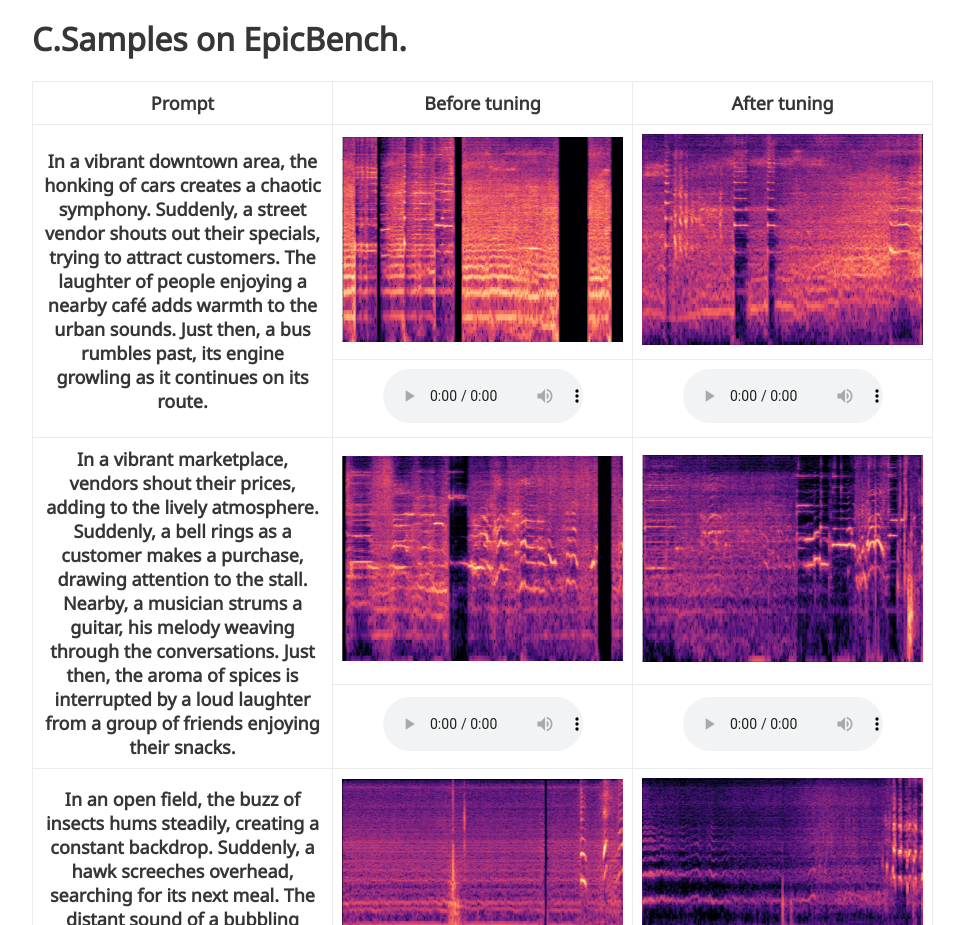
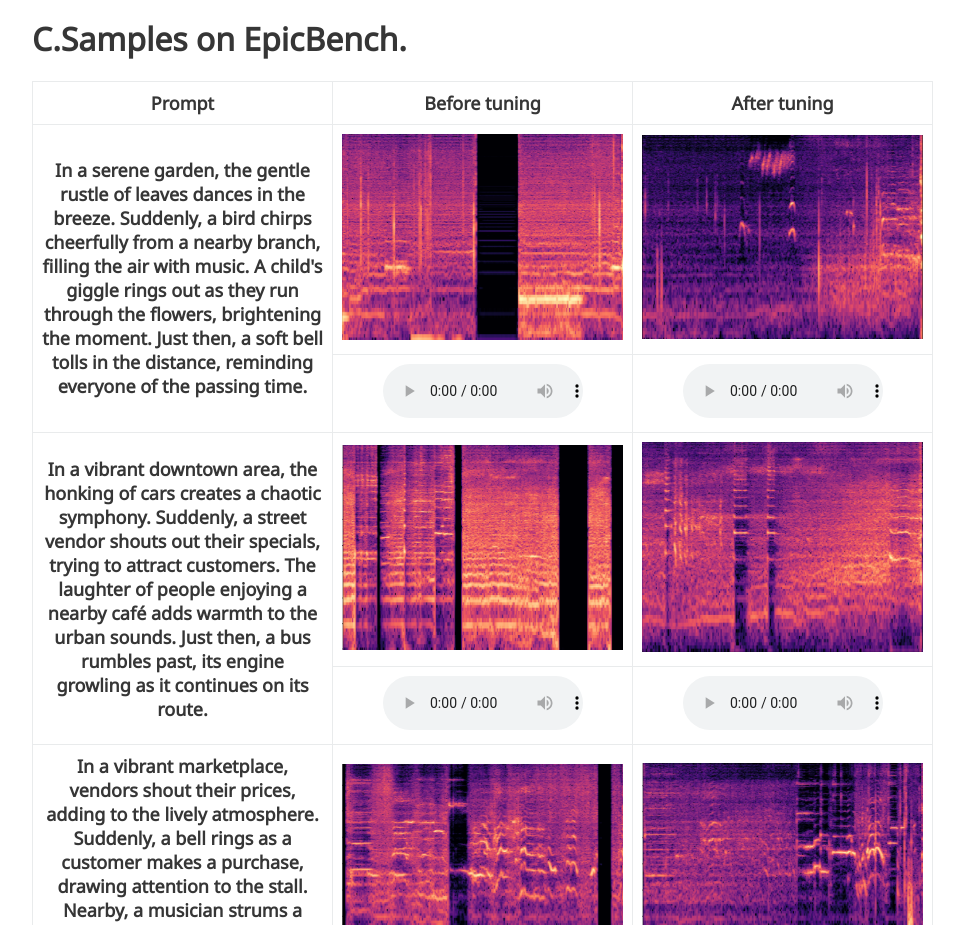
Before and after one commit to T2Afeedback/T2Afeedback.github.io, a plain HTML site: page index.html in a window 1280 px wide. Shown: the part 7585-8510 px from the top of the page, without its empty margins (32-996 px from the left). Drawn offline with nearby package versions, Linux system fonts and the light colour scheme; some icons are missing; a web font is replaced by a local one.

Commit message:
modification

```diff
--- a/index.html
+++ b/index.html
@@ -584,6 +584,27 @@
 
             <tr >
                 <th rowspan="2" style="width: 300px; vertical-align:middle;">
+                    In a serene garden, the gentle rustle of leaves dances in the breeze. Suddenly, a bird chirps cheerfully from a nearby branch, filling the air with music. A child's giggle rings out as they run through the flowers, brightening the moment. Just then, a soft bell tolls in the distance, reminding everyone of the passing time.
+                </th>
+                <th style="width: 300px; vertical-align:middle;">
+                    <img src="res/epic/7_t2a.png" controls style="max-width: 100%; height: auto;">
+                </th>
+                <th style="width: 300px; vertical-align:middle;">
+                    <img src="res/epic/7.png" controls style="max-width: 100%; height: auto;">
+                </th>
+            </tr>
+
+            <tr >
+                <th style="width: 300px; vertical-align:middle;">
+                    <audio controls style="width: 200px;"><source src="res/epic/7_t2a.wav"></audio>
+                </th>
+                <th style="width: 300px; vertical-align:middle;">
+                    <audio controls style="width: 200px;"><source src="res/epic/7.wav"></audio>
+                </th>
+            </tr>
+
+            <tr >
+                <th rowspan="2" style="width: 300px; vertical-align:middle;">
                     In a vibrant downtown area, the honking of cars creates a chaotic symphony. Suddenly, a street vendor shouts out their specials, trying to attract customers. The laughter of people enjoying a nearby café adds warmth to the urban sounds. Just then, a bus rumbles past, its engine growling as it continues on its route.
                 </th>
                 <th style="width: 300px; vertical-align:middle;">
@@ -628,7 +649,7 @@
 
             <tr >
                 <th rowspan="2" style="width: 300px; vertical-align:middle;">
-                    In an open field, the buzz of insects hums steadily, creating a constant backdrop. Suddenly, a hawk screeches overhead, searching for its next meal. The distant sound of a bubbling brook can be heard, providing a soothing contrast. Just then, a child's laughter rings out as they chase butterflies, their joy echoing across the landscape
+                    In an open field, the buzz of insects hums steadily, creating a constant backdrop. Suddenly, a hawk screeches overhead, searching for its next meal. The distant sound of a bubbling brook can be heard, providing a soothing contrast. Just then, a child's laughter rings out as they chase butterflies, their joy echoing across the landscape.
                 </th>
                 <th style="width: 300px; vertical-align:middle;">
                     <img src="res/epic/41_t2a.png" controls style="max-width: 100%; height: auto;">
```
Also changed, not shown: res/epic/7.png (added), res/epic/7_t2a.png (added), 2 other files.
